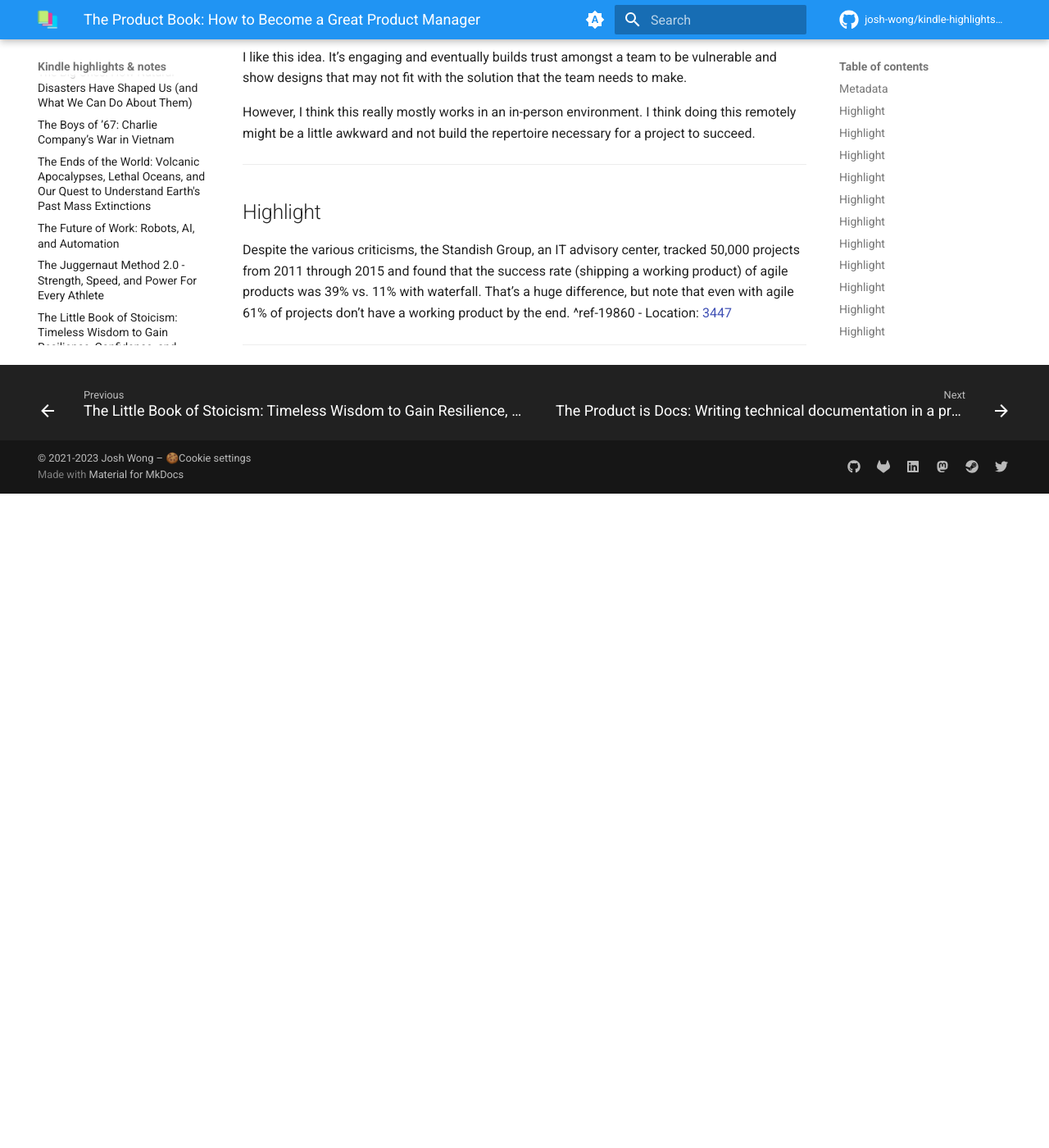
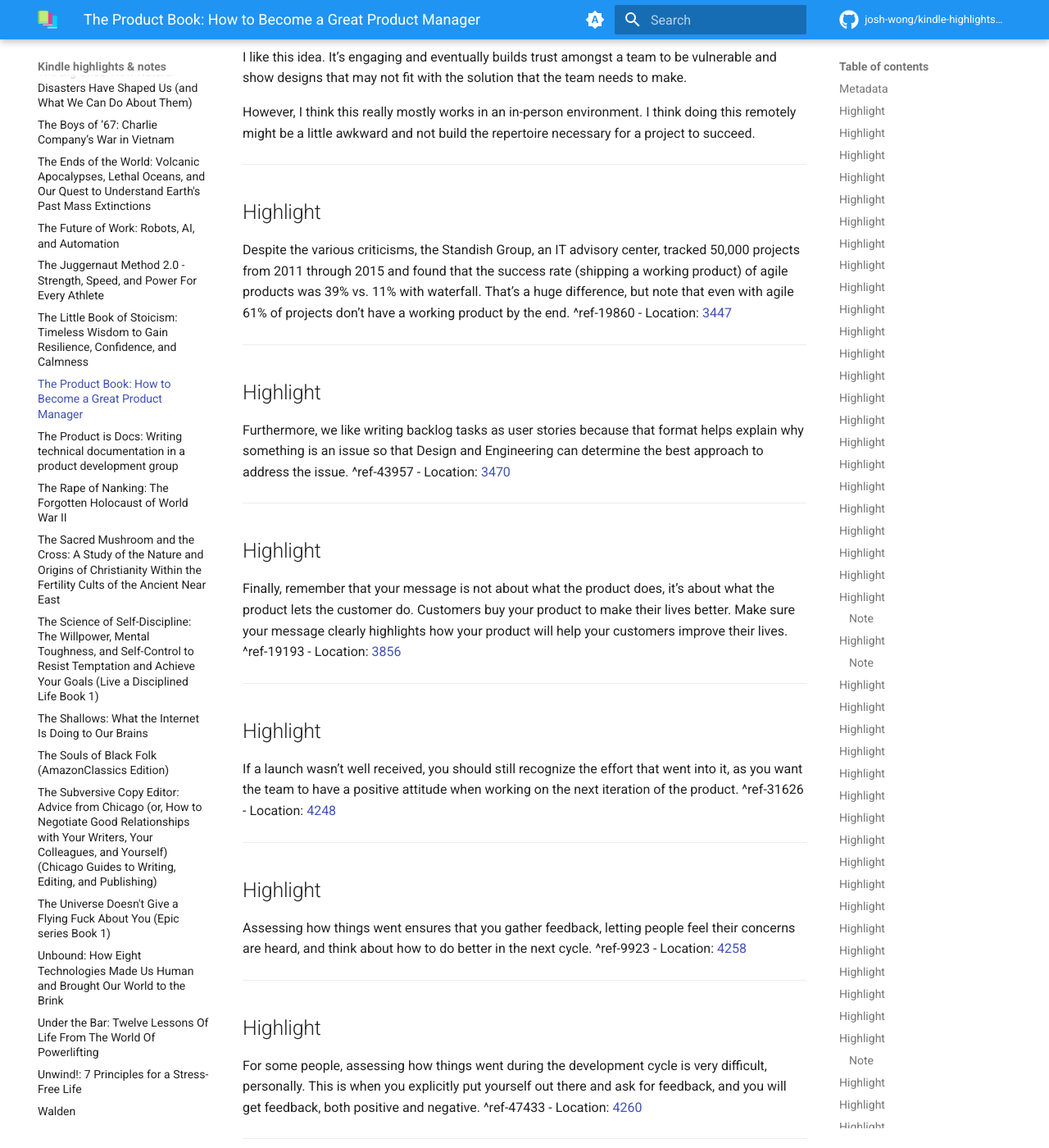
Before and after one commit to josh-wong/kindle-highlights-notes, an MkDocs documentation site: the page built from docs/The Product Book.md, in a window 1280 px wide and 1400 px high, scrolled down 14033 px. Shown: the whole window at 82% size. Built offline with MkDocs 1.6.1 and Material for MkDocs 9.7.7, drawn with Linux system fonts in a browser that asks for light colours; comment, search, counter and statistics services are not loaded; before the commit the page ends 14635 px from its top, so only the background shows below that; some of the changed text lies outside the part shown.

Commit message:
Update highlights and notes

```diff
--- a/docs/The Product Book.md
+++ b/docs/The Product Book.md
@@ -362,3 +362,33 @@ Despite the various criticisms, the Standish Group, an IT advisory center, track
 - Location: [3447](kindle://book?action=open&asin=B071HFBGXR&location=3447)
 
 ---
+## Highlight
+
+Furthermore, we like writing backlog tasks as user stories because that format helps explain why something is an issue so that Design and Engineering can determine the best approach to address the issue. ^ref-43957
+- Location: [3470](kindle://book?action=open&asin=B071HFBGXR&location=3470)
+
+---
+## Highlight
+
+Finally, remember that your message is not about what the product does, it’s about what the product lets the customer do. Customers buy your product to make their lives better. Make sure your message clearly highlights how your product will help your customers improve their lives. ^ref-19193
+- Location: [3856](kindle://book?action=open&asin=B071HFBGXR&location=3856)
+
+---
+## Highlight
+
+If a launch wasn’t well received, you should still recognize the effort that went into it, as you want the team to have a positive attitude when working on the next iteration of the product. ^ref-31626
+- Location: [4248](kindle://book?action=open&asin=B071HFBGXR&location=4248)
+
+---
+## Highlight
+
+Assessing how things went ensures that you gather feedback, letting people feel their concerns are heard, and think about how to do better in the next cycle. ^ref-9923
+- Location: [4258](kindle://book?action=open&asin=B071HFBGXR&location=4258)
+
+---
+## Highlight
+
+For some people, assessing how things went during the development cycle is very difficult, personally. This is when you explicitly put yourself out there and ask for feedback, and you will get feedback, both positive and negative. ^ref-47433
+- Location: [4260](kindle://book?action=open&asin=B071HFBGXR&location=4260)
+
+---
```
Also changed, not shown: other parts of docs/The Product Book.md (+1 -1 lines).
